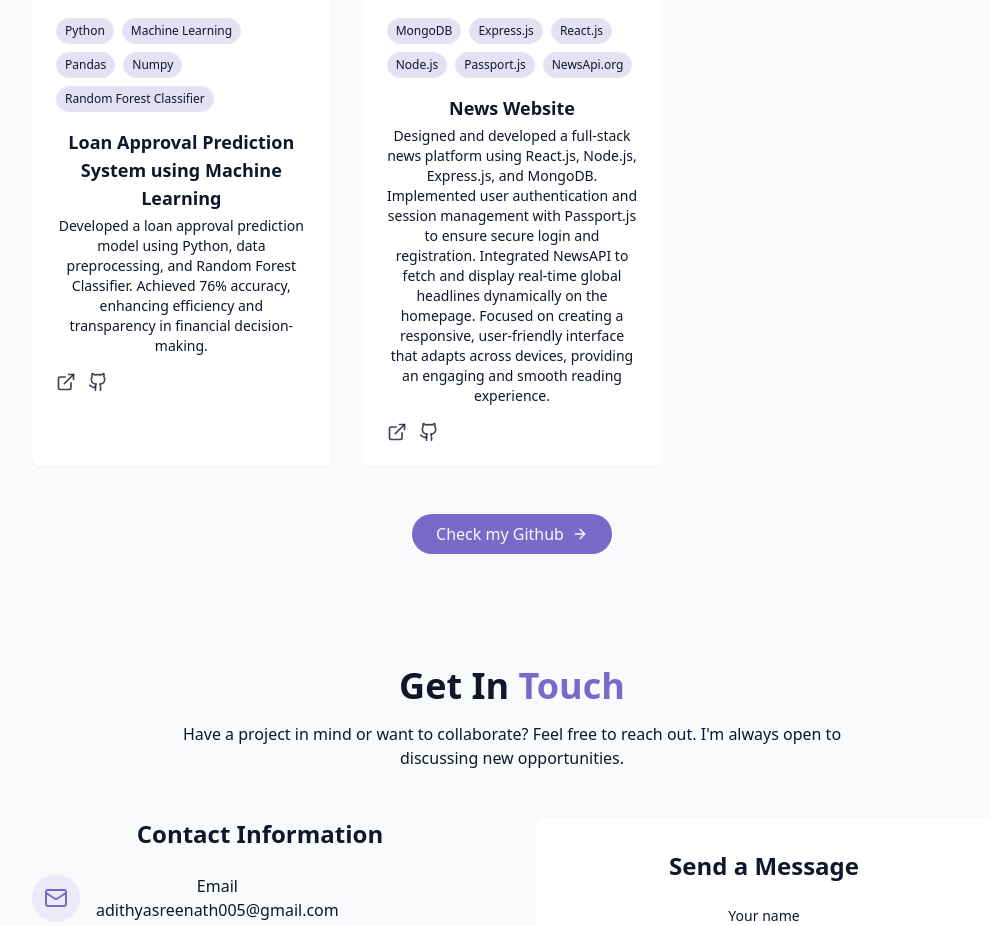
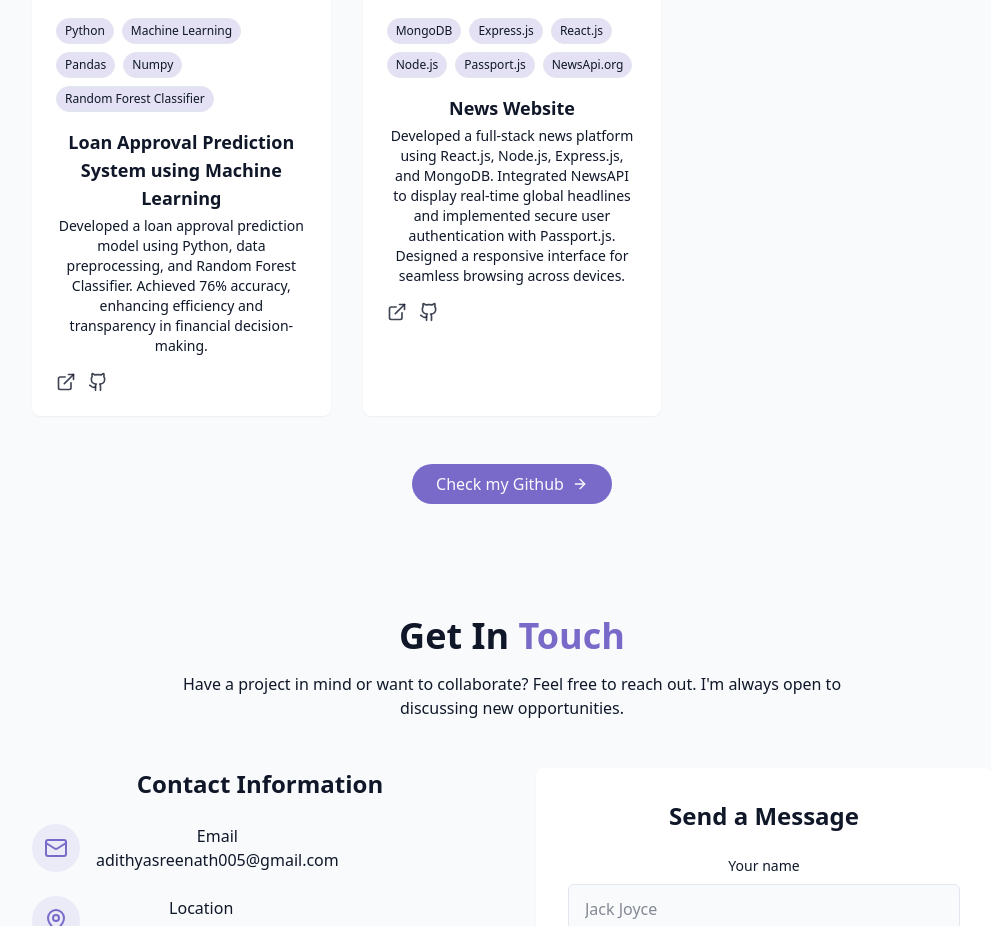
Before and after one commit to adithyas0047/Portfolio, a React (Vite) app: page / in a window 1280 px wide. Shown: the part 3540-4466 px from the top of the page, without its empty margins (128-1119 px from the left). Built offline with nearby package versions, Linux system fonts and the light colour scheme.

Commit message:
Updated ProjectsSection.jsx

```diff
--- a/src/components/ProjectsSection.jsx
+++ b/src/components/ProjectsSection.jsx
@@ -51,7 +51,7 @@ const projects = [
     id: 5,
     title: "News Website",
     description:
-      "Designed and developed a full-stack news platform using React.js, Node.js, Express.js, and MongoDB. Implemented user authentication and session management with Passport.js to ensure secure login and registration. Integrated NewsAPI to fetch and display real-time global headlines dynamically on the homepage. Focused on creating a responsive, user-friendly interface that adapts across devices, providing an engaging and smooth reading experience.",
+      "Developed a full-stack news platform using React.js, Node.js, Express.js, and MongoDB. Integrated NewsAPI to display real-time global headlines and implemented secure user authentication with Passport.js. Designed a responsive interface for seamless browsing across devices.",
     image: "/projects/project5.png",
     tags: [
       "MongoDB",
```
